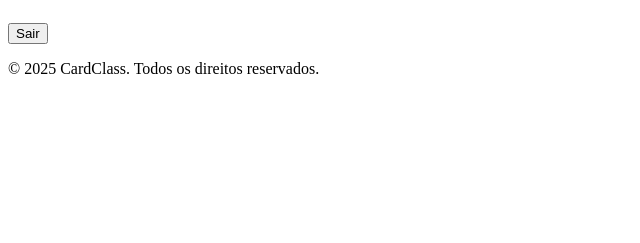
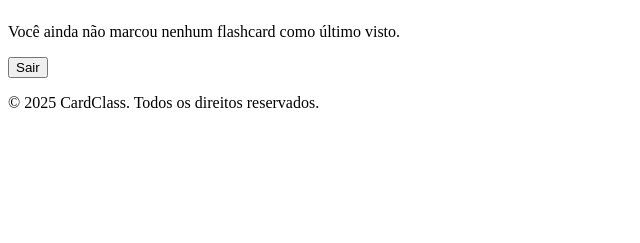
Before and after one commit to MariaCristiani/CardClass, a Flask app: page /dash in a window 1280 px wide. Shown: the part 122-365 px from the top of the page, without its empty margins (0-640 px from the left). Run offline with Flask 3, Linux system fonts and the light colour scheme; the visitor is signed in with stand-in values (Sample User, id 1).

Commit message:
Update dash.html

```diff
--- a/templates/dash.html
+++ b/templates/dash.html
@@ -5,6 +5,18 @@
 {% block content %}
     {% if current_user.is_authenticated %}
         <h1>Bem-vindo(a), {{ current_user.nome }}</h1>
+
+        {% if ultimo_flashcard %}
+            <div class="ultimo-flashcard">
+                <h2>Último Flashcard Visto</h2>
+                <p><strong>Matéria:</strong> {{ ultimo_flashcard['materia'] }}</p>
+                <p><strong>Pergunta:</strong> {{ ultimo_flashcard['pergunta'] }}</p>
+                <p><strong>Resposta:</strong> {{ ultimo_flashcard['resposta'] }}</p>
+                <a href="{{ url_for('meus_flashcards') }}">Continuar Estudando</a>
+            </div>
+        {% else %}
+            <p>Você ainda não marcou nenhum flashcard como último visto.</p>
+        {% endif %}
     {% else %}
         <p>Você não está logado. <a href="{{ url_for('login') }}">Clique aqui para fazer login</a></p>
     {% endif %}
```
